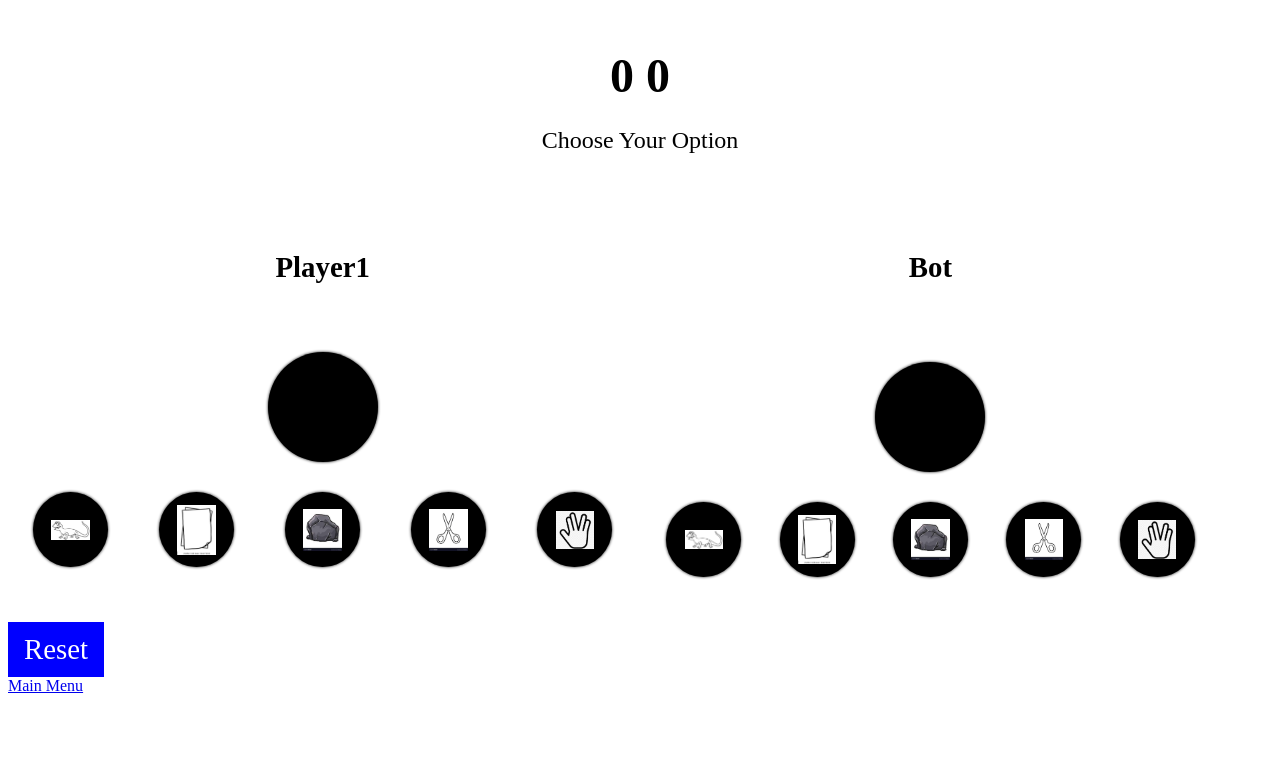
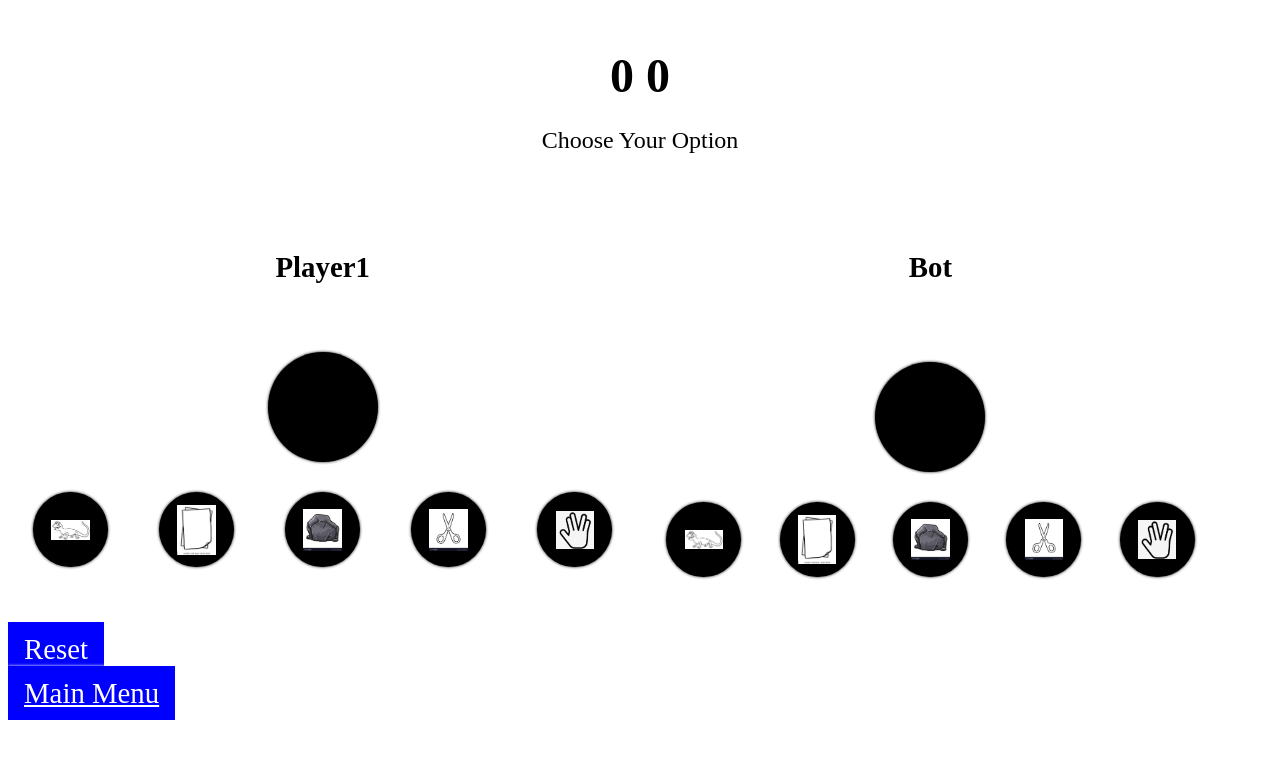
Before and after one commit to Code-Institute-Submissions/JervisNoronha--Rock-paper-scissor-spock-lizard_NovResub, a plain HTML site: page start.html in a window 1280 px wide. Drawn offline with Linux system fonts and the light colour scheme.

Commit message:
added colour to the main menu button

```diff
--- a/assets/css/style.css
+++ b/assets/css/style.css
@@ -126,3 +126,15 @@
 	color: #fff;
 	transition: all 0.2s ease;
 }
+
+/* Main Menu button */
+.index_btn {
+    font-size: 1.8em;
+	cursor: pointer;
+	border: 1px solid blue;
+	padding: 10px 15px;
+	background-color: blue;
+	box-shadow: 0 0 3px;
+	color: #fff;
+	transition: all 0.2s ease;
+}
```
